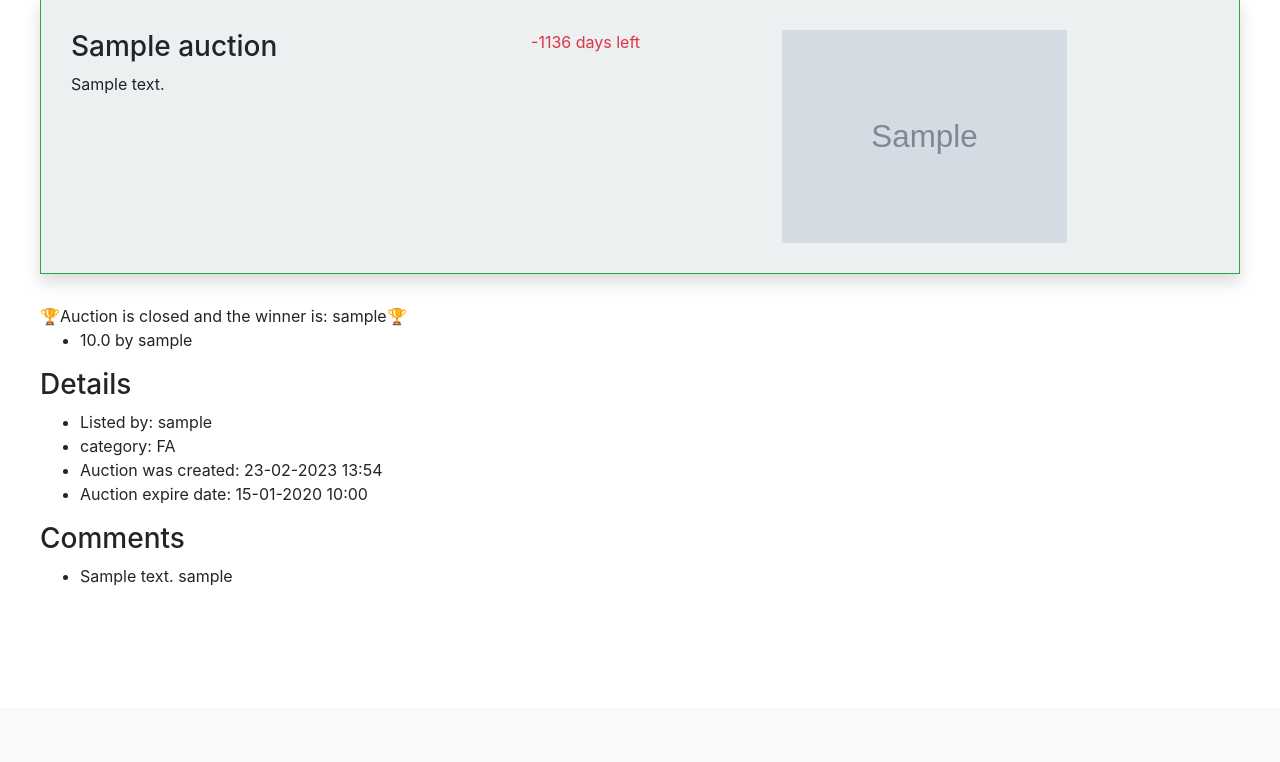
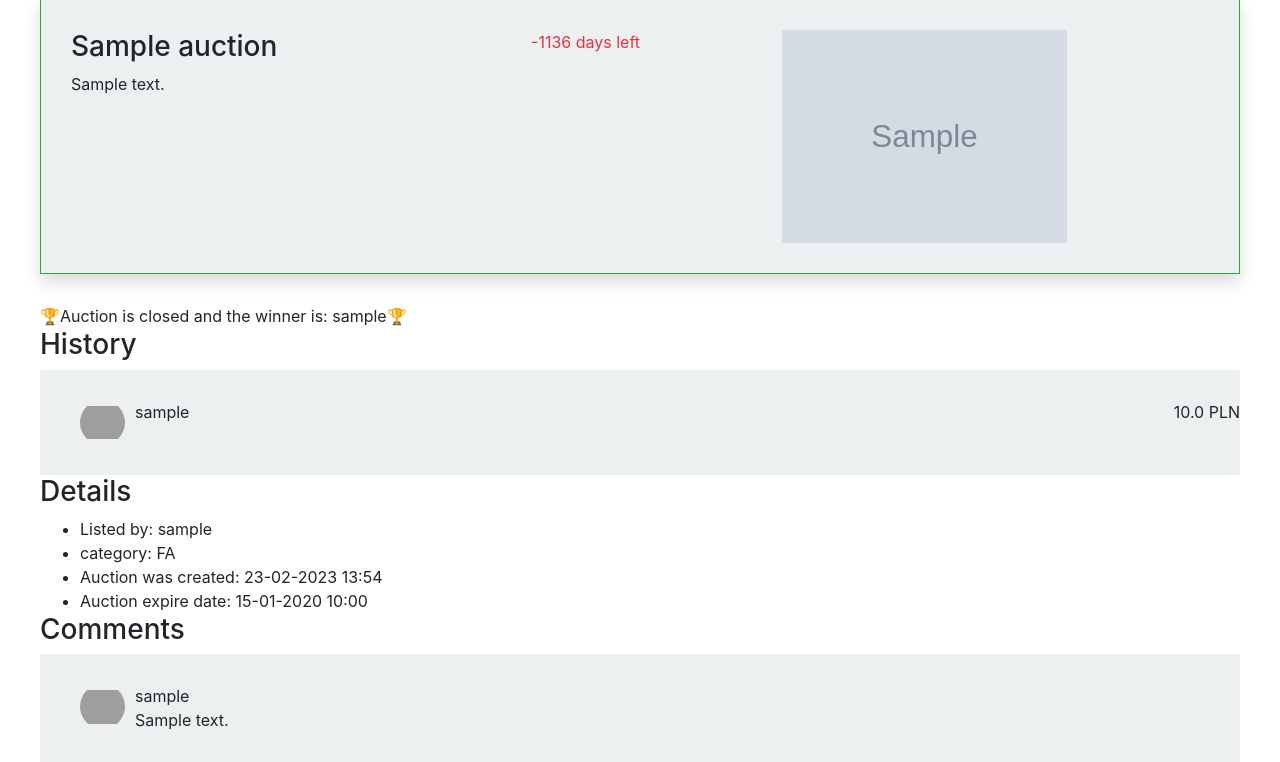
Before and after one commit to wobrozek/shop, a Django app: page /listing/1 in a window 1280 px wide. Shown: the part 92-854 px from the top of the page. Before the commit the page ends 677 px from the top, so only its background shows below. Run offline with Django 3.2, Linux system fonts and the light colour scheme; tables that the repository leaves empty hold one stand-in row (values such as "Sample post"); grey boxes marked "Sample" are stand-in pictures; some libraries are stand-ins or nearby versions; grey boxes are pictures that could not be loaded.

Commit message:
faure: add comments and history

```diff
--- a/commerce/auctions/static/auctions/styles.css
+++ b/commerce/auctions/static/auctions/styles.css
@@ -5,6 +5,10 @@ body {
 
 body * {
     box-sizing: border-box;
+}
+
+ul {
+    margin: 0;
 }
 
 i {
@@ -40,16 +44,15 @@ button {
     margin-right: 10px;
 }
 
-.flex-between {
-    display: flex;
-    justify-content: space-between;
-    flex-wrap: wrap;
+.recycleView {
+    max-height: 300px;
+    overflow-y: scroll;
+    gap: 3px;
+    background-color: #ECF0F1;
 }
 
-.flex-column {
-    display: flex;
-    flex-direction: column;
-    justify-content: space-between;
+.recycleView-bid {
+    margin: 30px 0;
 }
 
 .auction-description {
--- a/commerce/auctions/templates/auctions/listing.html
+++ b/commerce/auctions/templates/auctions/listing.html
@@ -16,14 +16,30 @@
     {% endif %}
 
 
-
-    <div class="history">
+    <h3>History</h3>
+    <div class="recycleView">
         <ul>
+        {% if not historyBid %}
+            <div class="py-2">Nobody bids this auction yet💤</div>
+        {% else %}
         {% for bid in historyBid %}
-            <li> {{ bid.price }} by {{ bid.author }}</li>
-        {% endfor %}
+                <li class="d-flex justify-content-between align-content-center recycleView-bid">
+                    <div class="d-flex">
+                        <button class="image-circleWraper" >
+                            <img src="https://encrypted-tbn0.gstatic.com/images?q=tbn:ANd9GcTsA8Uk6Moi9UCJYLnmIG0e6fJN0kfPZ7ISdA&usqp=CAU=" alt="profile image">
+                        </button>
+                        {{ bid.author }}
+                    </div>
+                    <div>
+                        {{ bid.price }} PLN
+                    </div>
+                </li>
+            {% endfor %}
+        {% endif %}
         </ul>
     </div>
+
+
 
     <h3> Details </h3>
         <ul>
@@ -34,8 +50,9 @@
         </ul>
 </div>
 
-<div class="comments">
-        <h3>Comments</h3>
+
+<h3>Comments</h3>
+
 {% if user.is_authenticated %}
     <form action="/listing/comments/{{ auction.id }}" method="post">
         {% csrf_token %}
@@ -43,13 +60,26 @@
         <input type="submit" class="btn btn-primary">
     </form>
 {% endif %}
-    <ul class="comments-list" >
+
+<div class="recycleView">
+    <ul>
+    {% if not comments %}
+        <div class="py-2">Nobody comment this auction yet💤</div>
+    {% else %}
     {% for comment in comments %}
-      <li>{{ comment.text }} <span class="comments-author">{{comment.author}}</span></li>
-    {% endfor %}
-        {% if not comments %}
-            <li class="comments-noComments">there is no comments </li>
-        {% endif %}
+            <li class="d-flex justify-content-between align-content-center recycleView-bid">
+                <div class="d-flex">
+                    <button class="image-circleWraper" >
+                        <img src="https://encrypted-tbn0.gstatic.com/images?q=tbn:ANd9GcTsA8Uk6Moi9UCJYLnmIG0e6fJN0kfPZ7ISdA&usqp=CAU=" alt="profile image">
+                    </button>
+                    <div class="d-flex flex-column">
+                        <div>{{ comment.author }}</div>
+                        <div>{{ comment.text }}</div>
+                    </div>
+                </div>
+            </li>
+        {% endfor %}
+    {% endif %}
     </ul>
 </div>
 </main>
```
